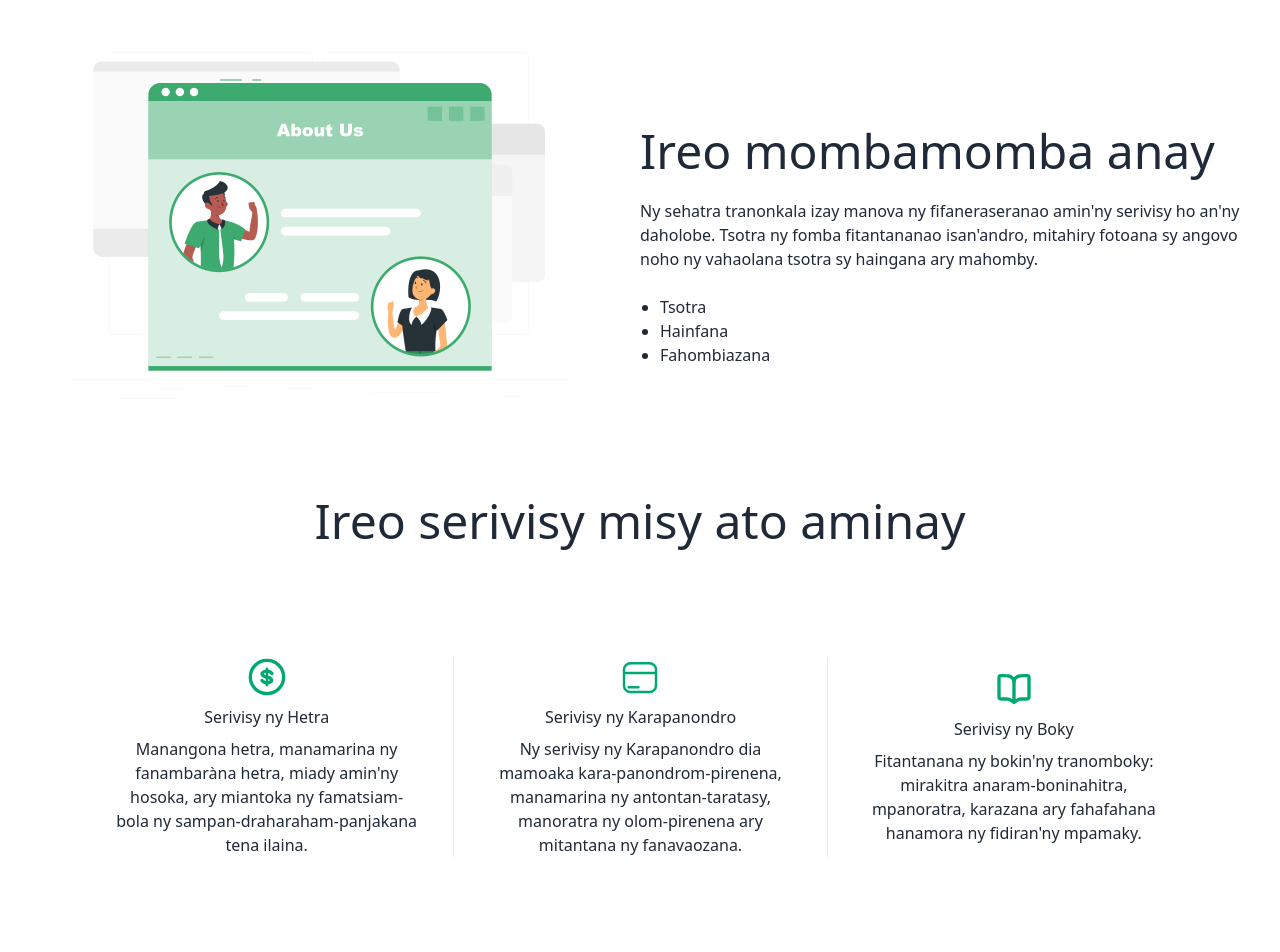
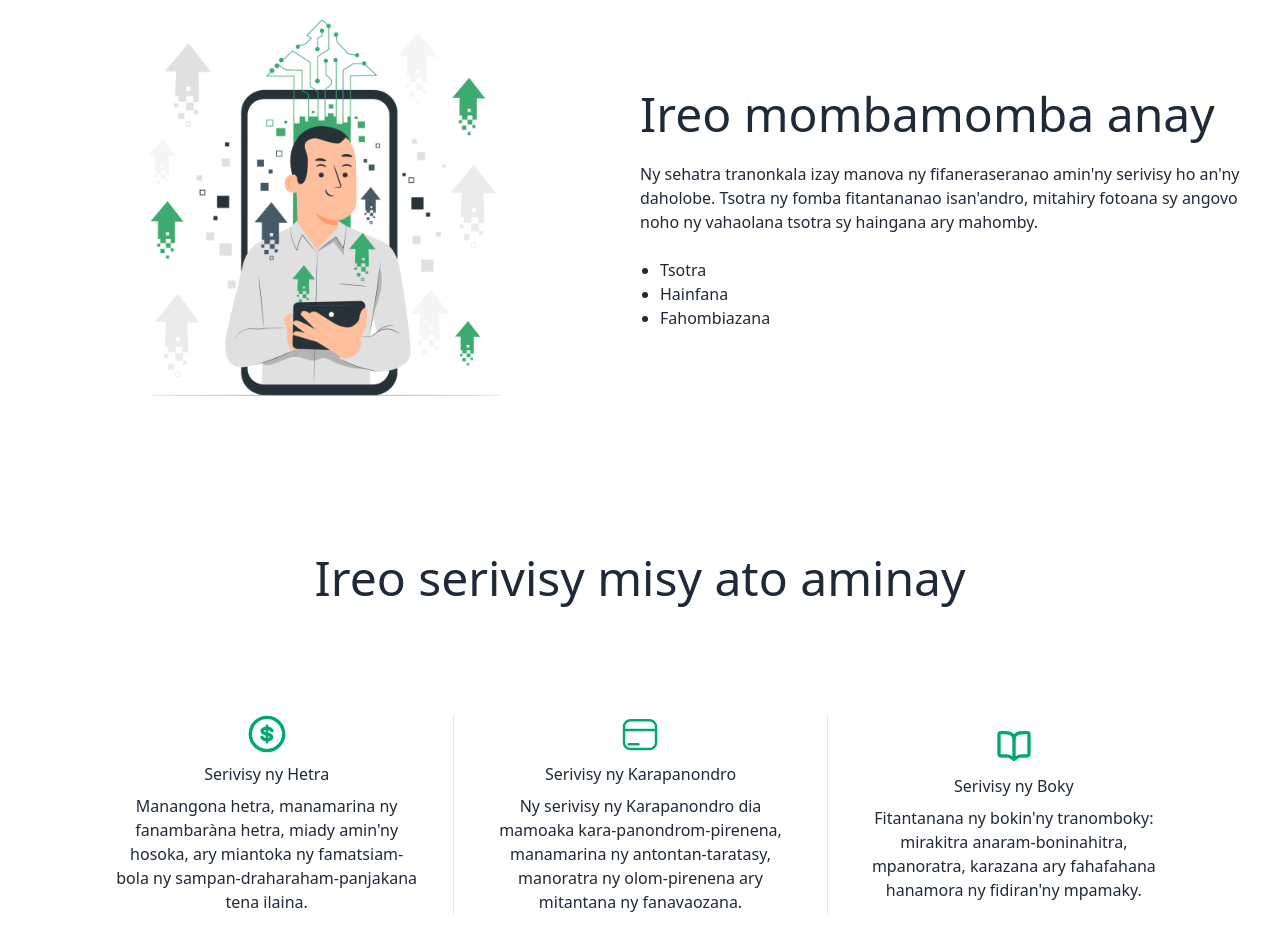
Before and after one commit to KelySaina/devhunt_2024_front, a React (Vite) app: page / in a window 1280 px wide. Shown: the part 686-1638 px from the top of the page. Built offline with nearby package versions, Linux system fonts and the light colour scheme.

Commit message:
landing3

```diff
--- a/src/components/About.jsx
+++ b/src/components/About.jsx
@@ -1,11 +1,11 @@
 import AboutImage from '../images/About.png'
 const About = () => {
     return (
-        <div className='space-y-5'>
+        <div className='space-y-5 py-10'>
 
             <div className="grid grid-cols-2">
                 <div className='flex items-center justify-center'>
-                    <img src={AboutImage} className='w-[500px]' />
+                    <img src={AboutImage} className='w-[400px]' />
                 </div>
                 <div className='flex flex-col  justify-center space-y-6'>
                     <h2 className="text-5xl">Ireo mombamomba anay</h2>
--- a/src/components/Header.jsx
+++ b/src/components/Header.jsx
@@ -40,7 +40,7 @@ const Header = () => {
                     </div>
                 </div>
                 <div>
-                    <img className="sm" src={Image} alt="My Image" />
+                    <img className="w-[400px]" src={Image} alt="My Image" />
                 </div>
                 <div className=" relative flex flex-col px-40 space-y-5">
                     <p>
--- a/src/components/Service.jsx
+++ b/src/components/Service.jsx
@@ -1,7 +1,7 @@
 const Service = () => {
     return (
-        <div className="space-y-20 h-screen">
-            <h1 className="text-5xl text-center">Ireo serivisy misy ato aminay</h1>
+        <div className="space-y-20 py-16">
+            <h1 className="text-5xl my-10 text-center">Ireo serivisy misy ato aminay</h1>
             <div class="grid grid-cols-3 divide-x py-8 mx-20">
                 <div className="flex flex-col justify-center items-center space-y-2">
                     <svg className="w-10 stroke-success" viewBox="0 0 24 24" fill="none" xmlns="http://www.w3.org/2000/svg">
```
Also changed, not shown: src/images/About.png, src/images/Header.png.
